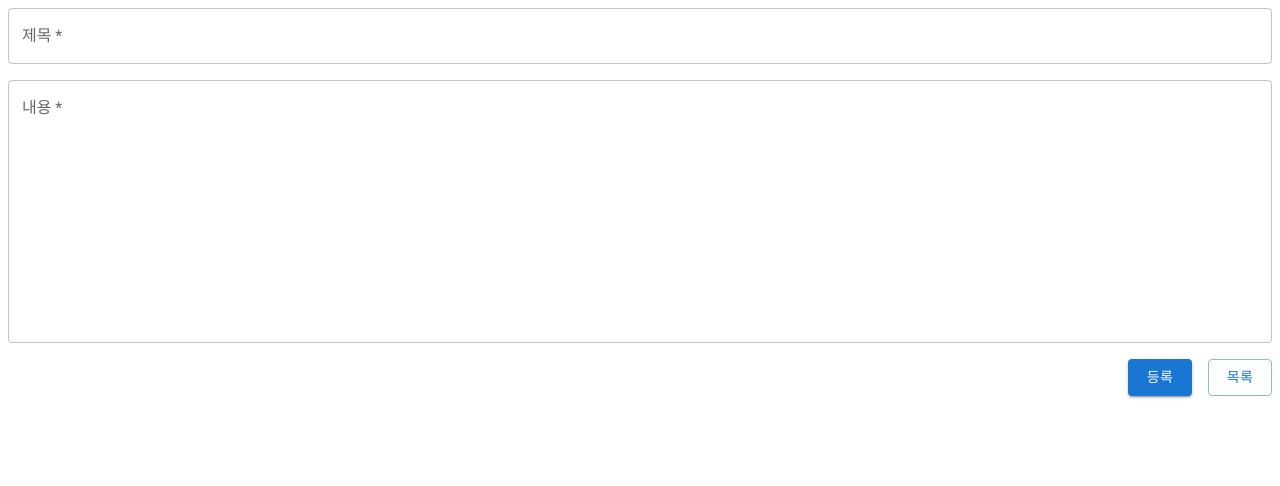
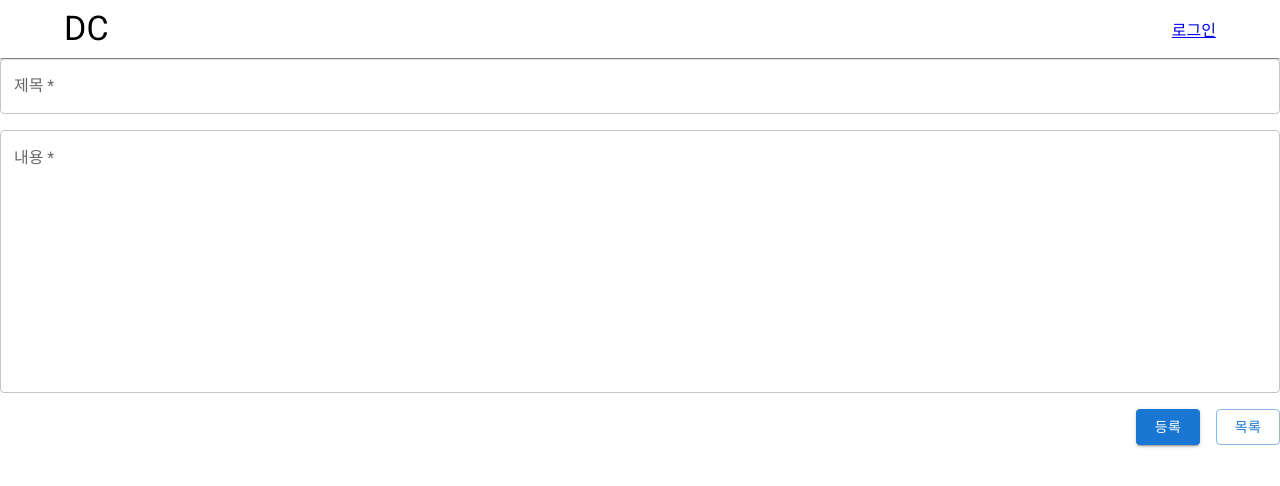
Before and after one commit to Dev-SoUni/dieter-community, a React (Vite) app in the folder frontend/: page /tips/new in a window 1280 px wide. Shown: the top 486 px of the page. Built offline with nearby package versions, Linux system fonts and the light colour scheme.

Commit message:
feat: `MainLayout`, `Navbar` 구현
- `useSession`, `useLogout` 구현

```diff
--- /dev/null
+++ b/frontend/src/components/Navbar.tsx
@@ -0,0 +1,69 @@
+import { useRef, useState } from 'react'
+import { Link } from 'react-router-dom'
+
+import Box from '@mui/material/Box'
+import Stack from '@mui/material/Stack'
+import Container from '@mui/material/Container'
+import Menu from '@mui/material/Menu'
+import MenuItem from '@mui/material/MenuItem'
+import Typography from '@mui/material/Typography'
+import IconButton from '@mui/material/IconButton'
+import AccountCircleIcon from '@mui/icons-material/AccountCircle'
+
+import { useSession } from '../hooks/useSession.tsx'
+import { useLogout } from '../hooks/useLogout'
+
+const AccountMenuButton = () => {
+  const buttonRef = useRef<HTMLButtonElement>(null)
+  const [open, setOpen] = useState<boolean>(false)
+  const logout = useLogout()
+
+  const handleMenuOpen = () => {
+    setOpen(true)
+  }
+
+  const handleMenuClose = () => {
+    setOpen(false)
+  }
+
+  const handleLogout = () => {
+    logout('/auth/login')
+  }
+
+  return (
+    <>
+      <IconButton ref={buttonRef} onClick={handleMenuOpen}>
+        <AccountCircleIcon fontSize="large" />
+      </IconButton>
+      <Menu open={open} onClose={handleMenuClose} anchorEl={buttonRef.current}>
+        <MenuItem onClick={handleLogout}>로그아웃</MenuItem>
+      </Menu>
+    </>
+  )
+}
+
+export const Navbar = () => {
+  const { isLoggedIn } = useSession()
+
+  return (
+    <Box component="nav" boxShadow={1} py={1}>
+      <Container>
+        <Stack direction="row" justifyContent="space-between">
+          {/* 로고 */}
+          <Box>
+            <Typography component="h1" variant="h4">
+              DC
+            </Typography>
+          </Box>
+          {/* 아이콘 버튼들 */}
+          <Box>
+            <Stack direction="row" alignItems="center" height="100%">
+              {isLoggedIn && <AccountMenuButton />}
+              {!isLoggedIn && <Link to="/auth/login">로그인</Link>}
+            </Stack>
+          </Box>
+        </Stack>
+      </Container>
+    </Box>
+  )
+}
--- /dev/null
+++ b/frontend/src/hooks/useLogout.tsx
@@ -0,0 +1,21 @@
+import { useNavigate } from 'react-router-dom'
+
+import { useAppDispatch } from '../app/hook.ts'
+import { setAccessToken } from '../features/auth/authSlice.ts'
+
+export const useLogout = () => {
+  // LocalStorage 'accesssToken' 키 값 삭제
+  // Redux Store에서 'accessToken' 값을 null로 변경
+
+  const navigate = useNavigate()
+  const dispatch = useAppDispatch()
+
+  return (callbackURL: string | undefined) => {
+    window.localStorage.removeItem('accessToken')
+    dispatch(setAccessToken(null))
+
+    if (callbackURL) {
+      navigate(callbackURL)
+    }
+  }
+}
--- /dev/null
+++ b/frontend/src/hooks/useSession.tsx
@@ -0,0 +1,15 @@
+import { useMemo } from 'react'
+
+import { useAppSelector } from '../app/hook.ts'
+
+export const useSession = () => {
+  const authStore = useAppSelector((state) => state.auth)
+
+  const isLoggedIn = useMemo(() => {
+    return authStore.accessToken !== null
+  }, [authStore.accessToken])
+
+  return {
+    isLoggedIn,
+  }
+}
--- /dev/null
+++ b/frontend/src/layouts/MainLayout.tsx
@@ -0,0 +1,14 @@
+import { Outlet } from 'react-router-dom'
+
+import { Navbar } from '../components/Navbar.tsx'
+
+const MainLayout = () => {
+  return (
+    <>
+      <Navbar />
+      <Outlet />
+    </>
+  )
+}
+
+export default MainLayout
--- a/frontend/src/styles/globals.css
+++ b/frontend/src/styles/globals.css
@@ -1,3 +1,8 @@
+* {
+    margin: 0;
+    padding: 0;
+}
+
 html,
 body,
 div#root {
```
Also changed, not shown: frontend/src/app.tsx (+9 -3 lines).
